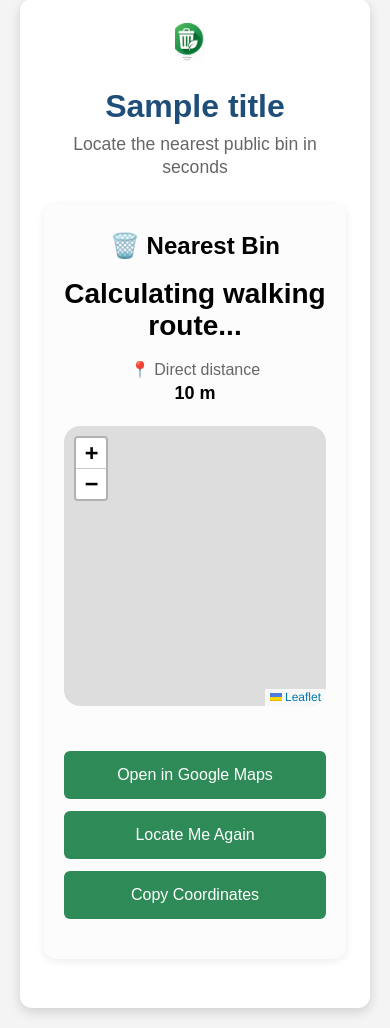
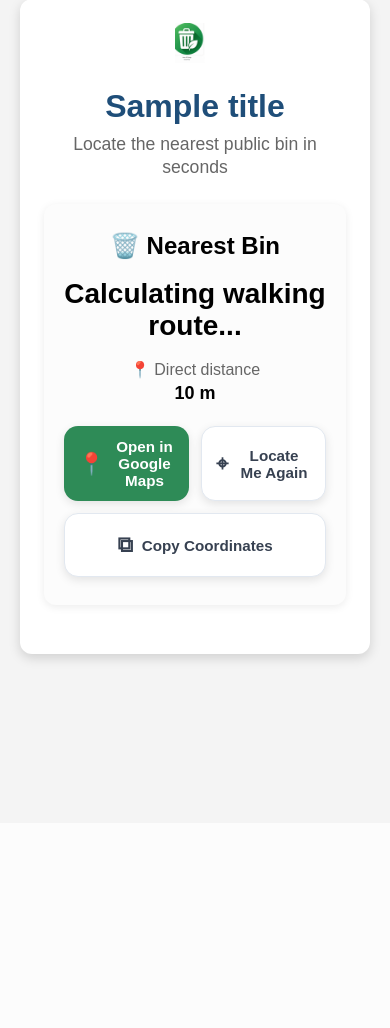
Before and after one commit to Th3ThirdMan/nearest-bin, a Flask app: template templates/index.html in a window 390 px wide. Shown: the part 21-1049 px from the top of the page. After the commit the page ends 685 px from the top, so only its background shows below. Run offline with Flask 3, Linux system fonts and the light colour scheme; the template is opened without the code that fills it: most values are stand-ins (such as "Sample title", 1, 10 or a date in 2020).

Commit message:
Restyle result actions and refine mobile UI

```diff
--- a/static/style.css
+++ b/static/style.css
@@ -62,6 +62,22 @@ button {
     transform 0.2s ease;
 }
 
+button.primary-action {
+  background-color: #2e8b57;
+  color: white;
+}
+
+button.secondary-action {
+  background-color: white;
+  color: #374151;
+  border: 1px solid #e2e8f0;
+}
+
+button.secondary-action:hover:not(:disabled) {
+  background-color: #f4f6f8;
+  color: #374151;
+}
+
 button:hover:not(:disabled) {
   background-color: #256f46;
   transform: translateY(-2px);
@@ -74,10 +90,6 @@ button:active:not(:disabled) {
 button:disabled {
   background-color: #999;
   cursor: not-allowed;
-}
-
-#navigateButton {
-  margin-top: 25px;
 }
 
 p {
@@ -168,20 +180,50 @@ p {
 }
 
 .result-actions {
-  display: flex;
-  flex-direction: column;
+  display: grid;
+  grid-template-columns: repeat(2, 1fr);
   gap: 12px;
-  margin-top: 20px;
+  margin-top: 18px;
 }
 
-.result-actions button {
-  width: 100%;
-  min-height: 48px;
-  font-size: 1rem;
-  cursor: pointer;
+#copyCoordinatesButton {
+  grid-column: 1 / -1;
 }
 
-.result-actions button:disabled {
+.action-button {
+  min-height: 64px;
+  padding: 12px 14px;
+  border-radius: 14px;
+  font-size: 0.95rem;
+  font-weight: 600;
+  display: flex;
+  align-items: center;
+  justify-content: center;
+  gap: 9px;
+  box-shadow: 0 3px 10px rgba(0, 0, 0, 0.1);
+}
+
+.primary-action {
+  background-color: #2e8b57;
+  color: white;
+}
+
+.secondary-action {
+  background-color: white;
+  color: #374151;
+  border: 1px solid #e2e8f0;
+}
+
+.secondary-action:hover:not(:disabled) {
+  background-color: #f4f6f8;
+}
+
+.action-icon {
+  font-size: 1.35rem;
+  line-height: 1;
+}
+
+.action-button:disabled {
   cursor: not-allowed;
   opacity: 0.7;
 }
@@ -202,16 +244,8 @@ p {
     font-size: 2rem;
   }
 
-  #map {
-    height: 350px;
-  }
-
   .distance {
     font-size: 1.75rem; /* 28px */
-  }
-
-  .subtitle {
-    font-size: 1rem;
   }
 
   h1 {
@@ -243,9 +277,4 @@ p {
   #map {
     height: 280px;
   }
-
-  .logo {
-    width: 40px;
-    height: 40px;
-  }
 }
--- a/templates/index.html
+++ b/templates/index.html
@@ -4,7 +4,8 @@
     <link
       rel="manifest"
       href="{{ url_for('static', filename='manifest.json') }}"
-><meta name="theme-color" content="#2e8b57">
+    />
+    <meta name="theme-color" content="#2e8b57" />
     <meta charset="UTF-8" />
     <meta name="viewport" content="width=device-width, initial-scale=1.0" />
 
@@ -58,14 +59,34 @@
           </strong>
         </p>
 
-        <div id="map"></div>
         <div class="result-actions">
-        <button id="navigateButton" type="button">Open in Google Maps</button>
-        <button id="locateAgainButton" type="button">Locate Me Again</button>
-        <button id="copyCoordinatesButton" type="button">
-          Copy Coordinates
+          <button
+            id="navigateButton"
+            class="action-button primary-action"
+            type="button"
+          >
+            <span class="action-icon">📍</span>
+            <span>Open in Google Maps</span>
           </button>
-        <div>
+
+          <button
+            id="locateAgainButton"
+            class="action-button secondary-action"
+            type="button"
+          >
+            <span class="action-icon">⌖</span>
+            <span>Locate Me Again</span>
+          </button>
+
+          <button
+            id="copyCoordinatesButton"
+            class="action-button secondary-action"
+            type="button"
+          >
+            <span class="action-icon">⧉</span>
+            <span>Copy Coordinates</span>
+          </button>
+        </div>
         {% if data_source == "cache" %}
         <p class="data-note">Using saved bin data.</p>
 
@@ -97,18 +118,13 @@
     <script>
       if ("serviceWorker" in navigator) {
         window.addEventListener("load", function () {
-      navigator.serviceWorker.register("/static/service-worker.js")
+          navigator.serviceWorker
+            .register("/static/service-worker.js")
             .then(function (registration) {
-          console.log(
-            "Service worker registered:",
-            registration.scope
-          );
+              console.log("Service worker registered:", registration.scope);
             })
             .catch(function (error) {
-          console.error(
-            "Service worker registration failed:",
-            error
-          );
+              console.error("Service worker registration failed:", error);
             });
         });
       }
```
Lines whose indentation alone changed are shown as unchanged.
